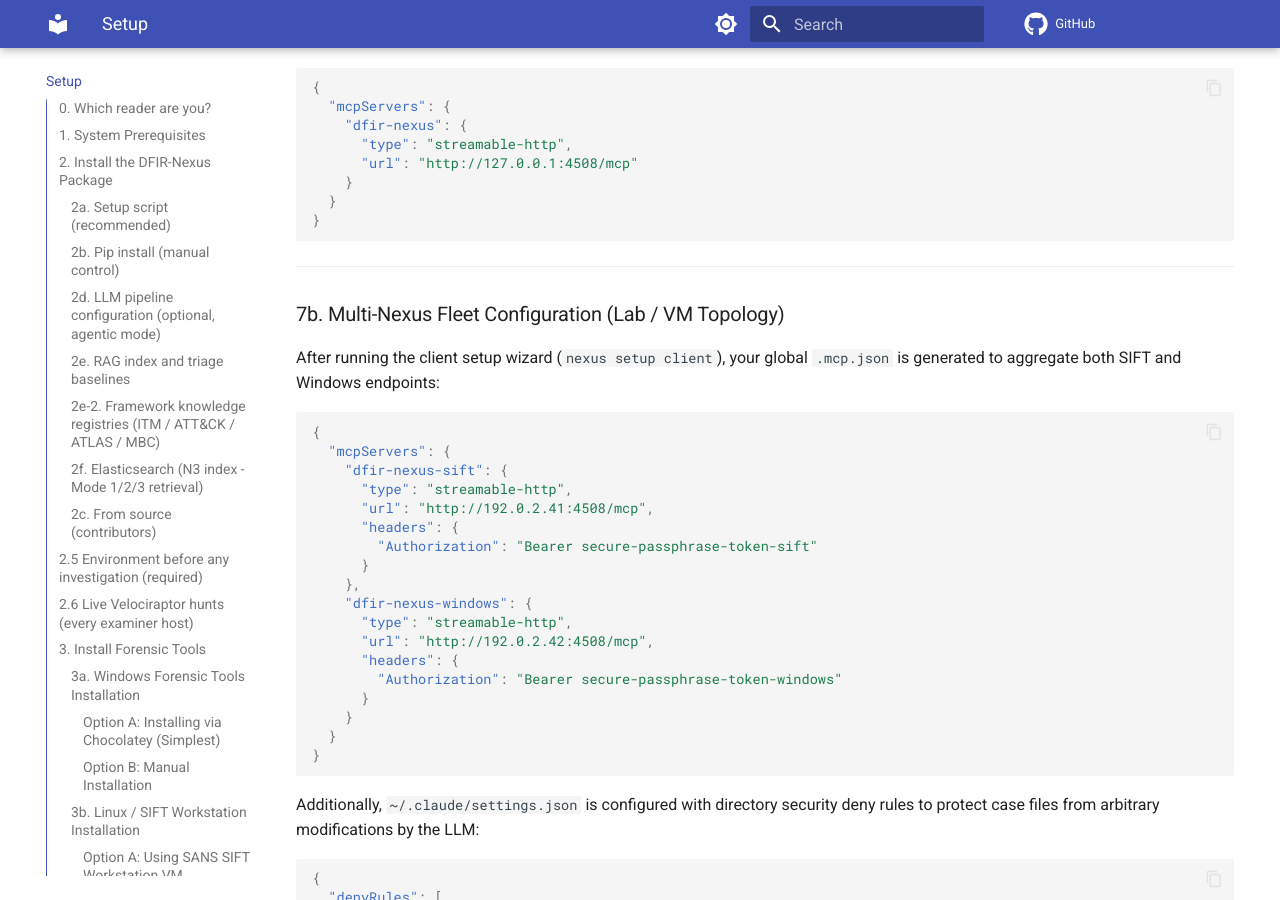
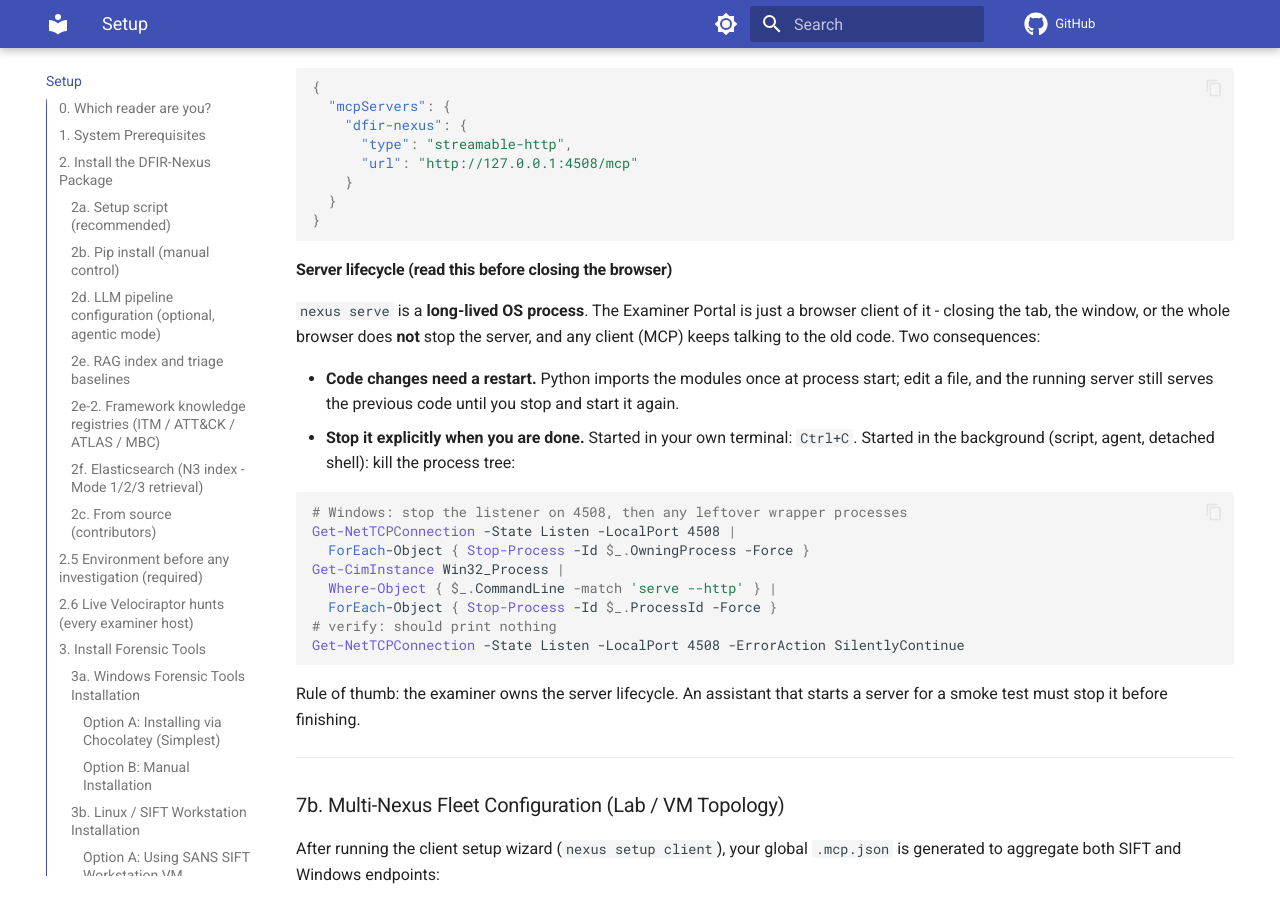
Before and after one commit to Ganron007/DFIR-Nexus, an MkDocs documentation site: the page built from Docs/SETUP.md, in a window 1280 px wide and 900 px high, scrolled down 15155 px. Built offline with MkDocs 1.6.1 and Material for MkDocs 9.7.7, drawn with Linux system fonts in a browser that asks for light colours; comment, search, counter and statistics services are not loaded.

Commit message:
Docs: server lifecycle (portal/UI close does not stop nexus serve)
The server is a long-lived OS process serving both the portal and /mcp; closing the browser leaves it running on the code it imported at start, which is why patches appear not to work until a restart. Documented Ctrl+C for terminal starts, the PowerShell process-tree stop + verification, and that the examiner owns the lifecycle.

````diff
--- a/Docs/SETUP.md
+++ b/Docs/SETUP.md
@@ -591,6 +591,33 @@
 }
 ```
 
+#### Server lifecycle (read this before closing the browser)
+`nexus serve` is a **long-lived OS process**. The Examiner Portal is just a
+browser client of it - closing the tab, the window, or the whole browser does
+**not** stop the server, and any client (MCP) keeps talking to the old code.
+Two consequences:
+
+- **Code changes need a restart.** Python imports the modules once at process
+  start; edit a file, and the running server still serves the previous code
+  until you stop and start it again.
+- **Stop it explicitly when you are done.** Started in your own terminal:
+  `Ctrl+C`. Started in the background (script, agent, detached shell): kill the
+  process tree:
+
+```powershell
+# Windows: stop the listener on 4508, then any leftover wrapper processes
+Get-NetTCPConnection -State Listen -LocalPort 4508 |
+  ForEach-Object { Stop-Process -Id $_.OwningProcess -Force }
+Get-CimInstance Win32_Process |
+  Where-Object { $_.CommandLine -match 'serve --http' } |
+  ForEach-Object { Stop-Process -Id $_.ProcessId -Force }
+# verify: should print nothing
+Get-NetTCPConnection -State Listen -LocalPort 4508 -ErrorAction SilentlyContinue
+```
+
+Rule of thumb: the examiner owns the server lifecycle. An assistant that
+starts a server for a smoke test must stop it before finishing.
+
 ---
 
 ### 7b. Multi-Nexus Fleet Configuration (Lab / VM Topology)
````
